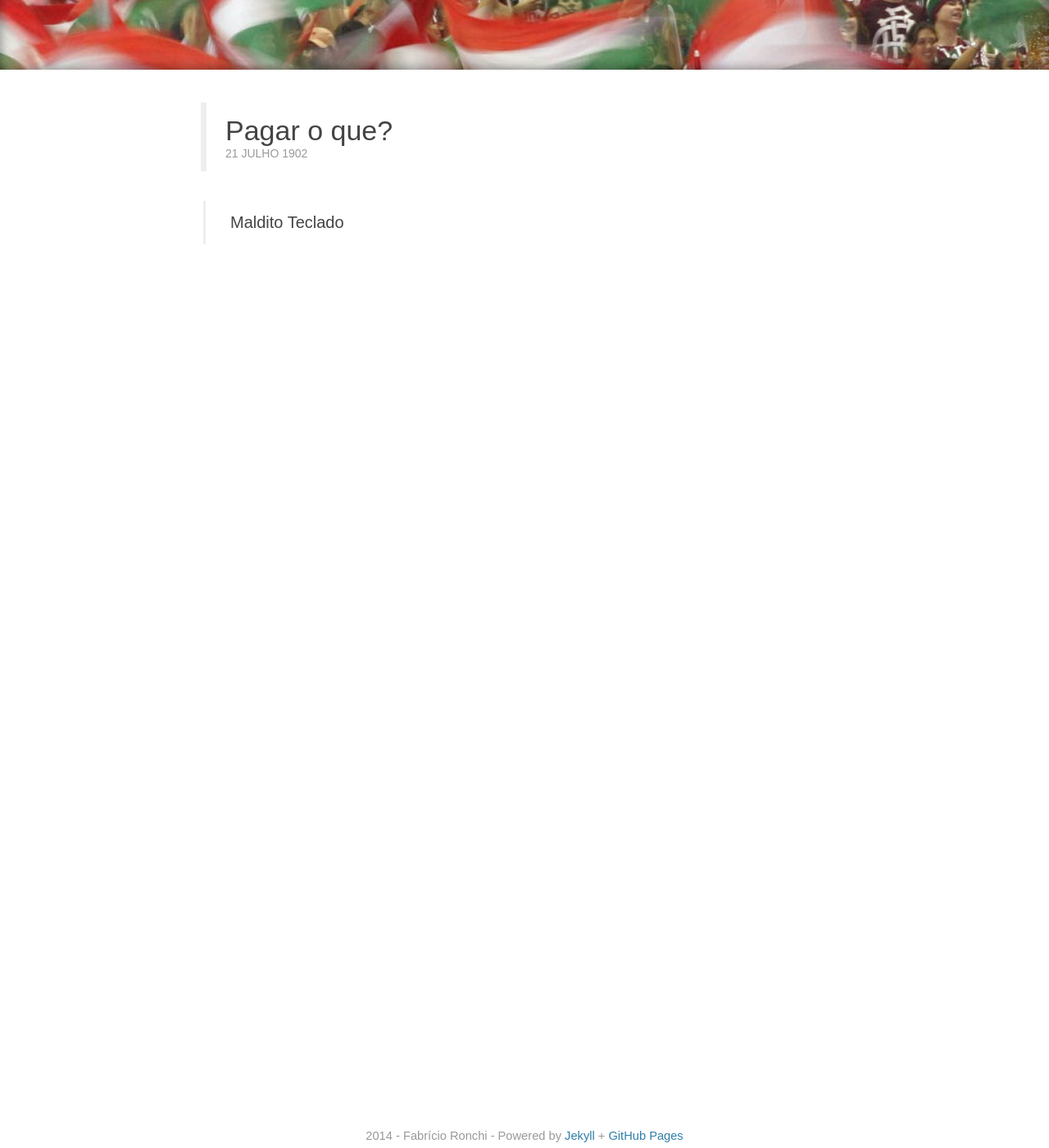
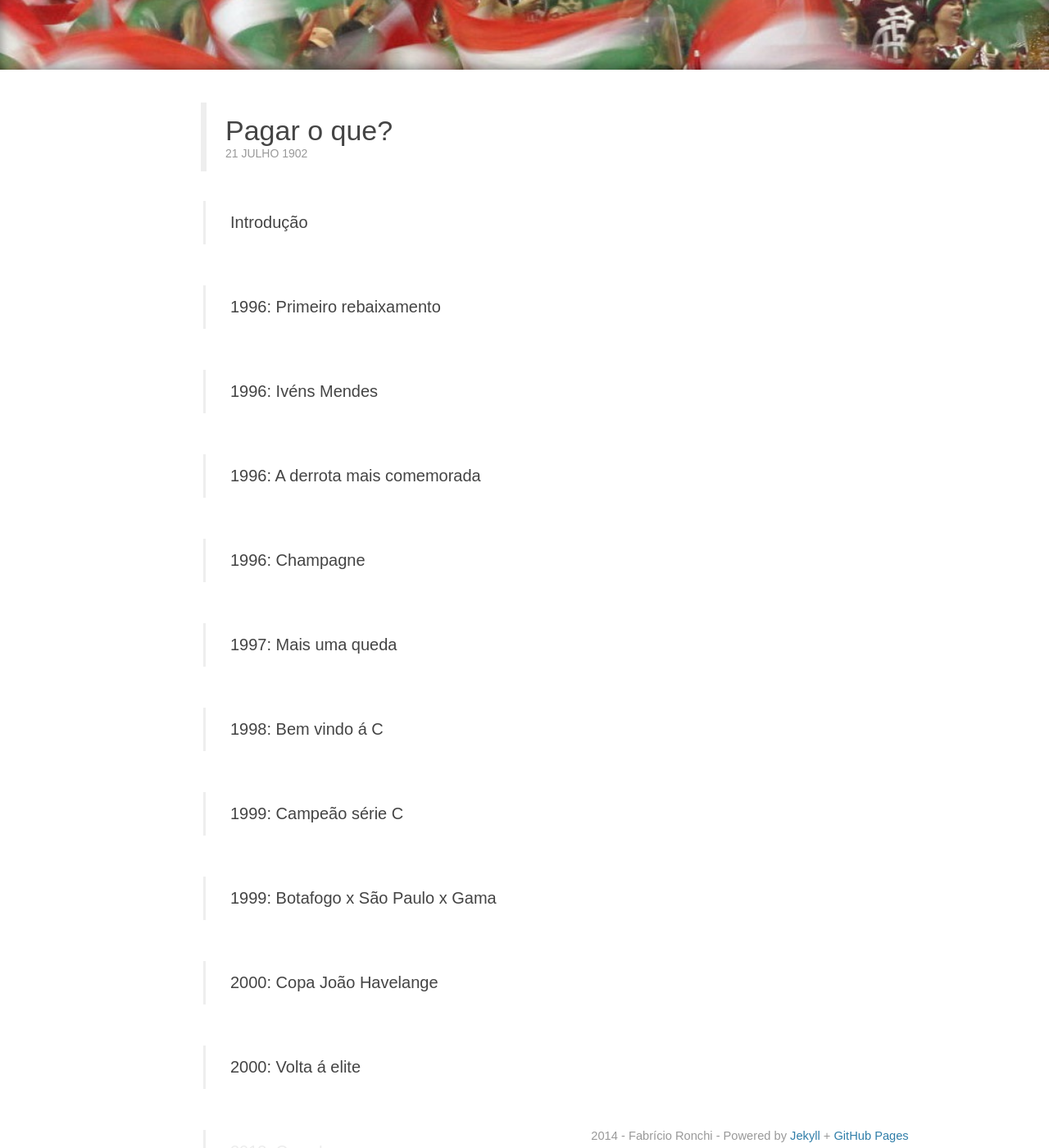
Before and after one commit to fabriciomrkonell/fabriciomrkonell, a Jekyll site: the page built from fluminense/index.html, in a window 1280 px wide and 1400 px high, scrolled down 239 px. Shown: the whole window at 82% size. Built offline with Jekyll 4.4.1, drawn with Linux system fonts in a browser that asks for light colours; some web fonts are replaced; Markdown is read by kramdown in place of the engine named in the settings; comment, search, counter and statistics services are not loaded; before the commit the page ends 900 px from its top, so only the background shows below that; some of the changed text lies outside the part shown.

Commit message:
Teste Título

```diff
--- a/fluminense/index.html
+++ b/fluminense/index.html
@@ -8,9 +8,20 @@
   <h1>Pagar o que?</h1>
   <div class="when">21 Julho 1902</div>
 
-  <h3>Maldito Teclado</h3>
+  <h3>Introdução</h3>
+  <h3>1996: Primeiro rebaixamento</h3>
+  <h3>1996: Ivéns Mendes</h3>
+  <h3>1996: A derrota mais comemorada</h3>
+  <h3>1996: Champagne</h3>
+  <h3>1997: Mais uma queda</h3>
+  <h3>1998: Bem vindo á C</h3>
+  <h3>1999: Campeão série C</h3>
+  <h3>1999: Botafogo x São Paulo x Gama</h3>
+  <h3>2000: Copa João Havelange</h3>
+  <h3>2000: Volta á elite</h3>
+  <h3>2013: Caso Lusa</h3>
+  <h3>Sem mais, sem menos</h3>
 
-  </div>
-  <br />
+  <br/>
   {% include disqus.html %}
 </div>
```
